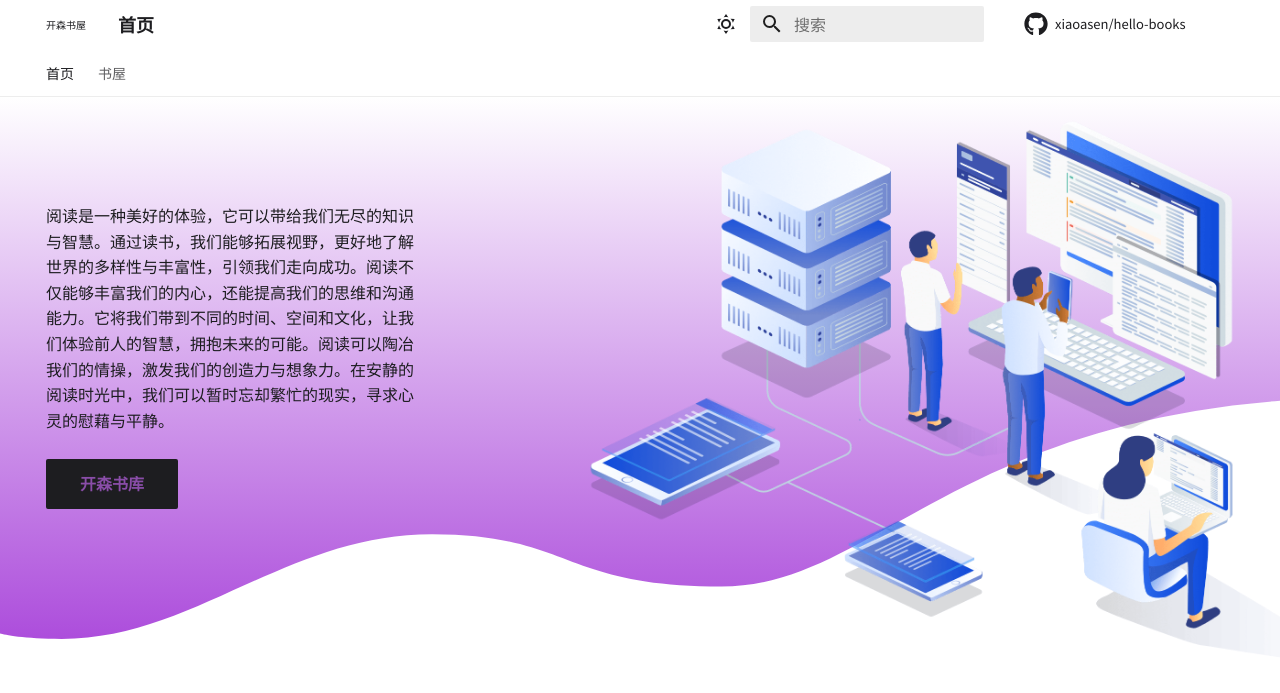
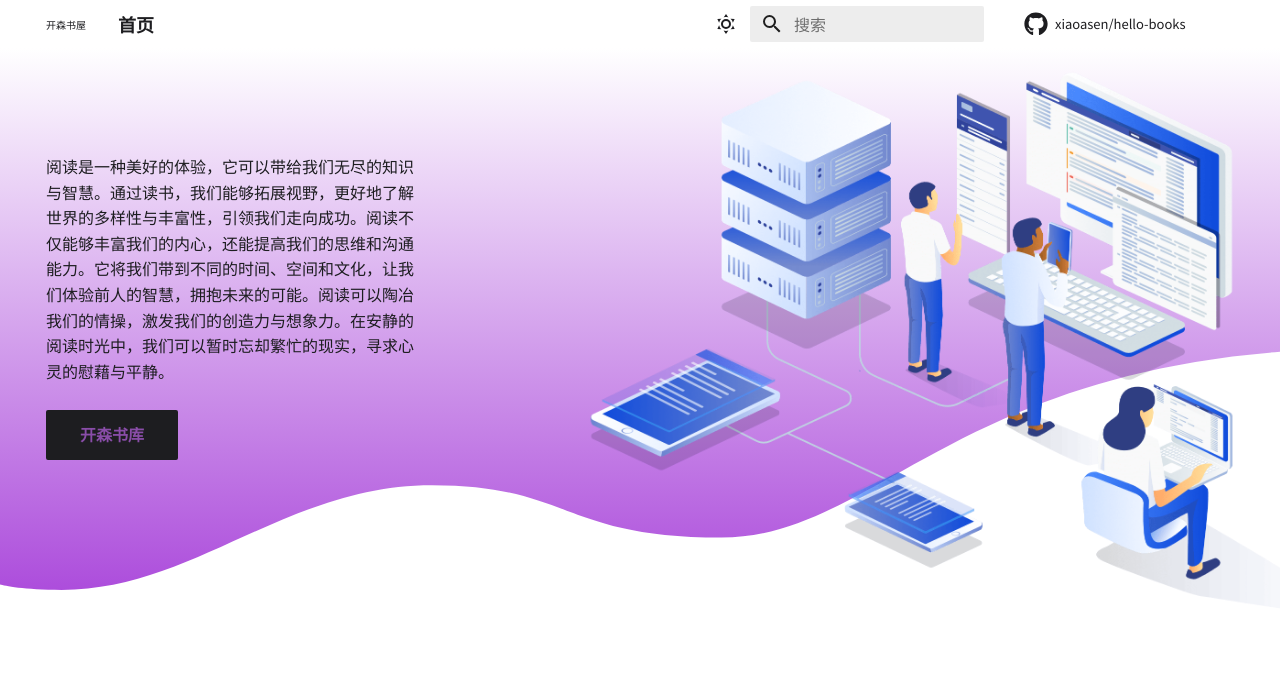
Before and after one commit to xiaoasen/hello-books, an MkDocs documentation site: the page built from docs/index.md, in a window 1280 px wide. Shown: the top 693 px of the page. Built offline with MkDocs 1.6.1 and Material for MkDocs 9.7.7, drawn with Linux system fonts in a browser that asks for light colours; comment, search, counter and statistics services are not loaded.

Commit message:
nav的调整

```diff
--- a/docs/overrides/partials/nav.html
+++ b/docs/overrides/partials/nav.html
@@ -10,10 +10,10 @@
 {% endif %}
 <nav class="{{ class }}" aria-label="{{ lang.t('nav') }}" data-md-level="0">
   <label class="md-nav__title" for="__drawer">
-    <a href="{{ config.extra.homepage | d(nav.homepage.url, true) | url }}" title="{{ config.site_name | e }}" class="md-nav__button md-logo" aria-label="{{ config.site_name }}" data-md-component="logo">
-      {% include "partials/logo.html" %}
+    <a href="{{ config.extra.homepage | d(nav.homepage.url, true) | url }}" class="md-nav__button md-logo" data-md-component="logo">
+      书屋
     </a>
-    {{ config.site_name }}
+    {{ page.title }}
   </label>
   {% if config.repo_url %}
     <div class="md-nav__source">
@@ -22,9 +22,11 @@
   {% endif %}
   <ul class="md-nav__list" data-md-scrollfix>
     {% for nav_item in nav %}
-      {% set path = "__nav_" ~ loop.index %}
-      {% set level = 1 %}
-      {% include "partials/nav-item.html" %}
+      {% if nav_item.active %}
+        {% set path = "__nav_" ~ loop.index %}
+        {% set level = 1 %}
+        {% include "partials/nav-item.html" %}
+      {% endif %}
     {% endfor %}
   </ul>
 </nav>
--- a/mkdocs.yml
+++ b/mkdocs.yml
@@ -31,8 +31,8 @@
     # - navigation.instant
     # - navigation.prune
     # - navigation.sections
-    - navigation.tabs
-    - navigation.tabs.sticky
+    #- navigation.tabs
+    #- navigation.tabs.sticky
     - navigation.top
     - navigation.footer
     - navigation.tracking
```
